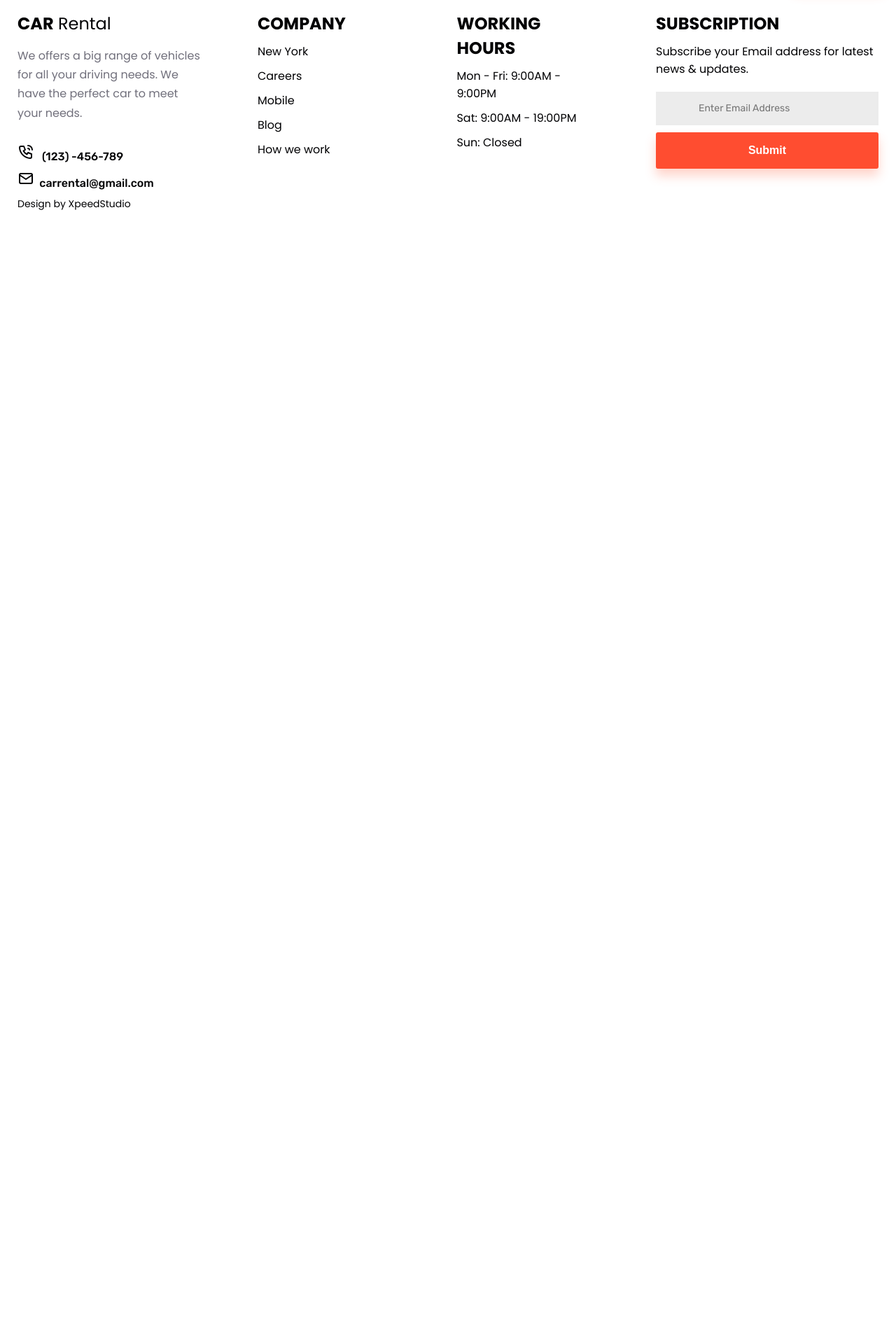
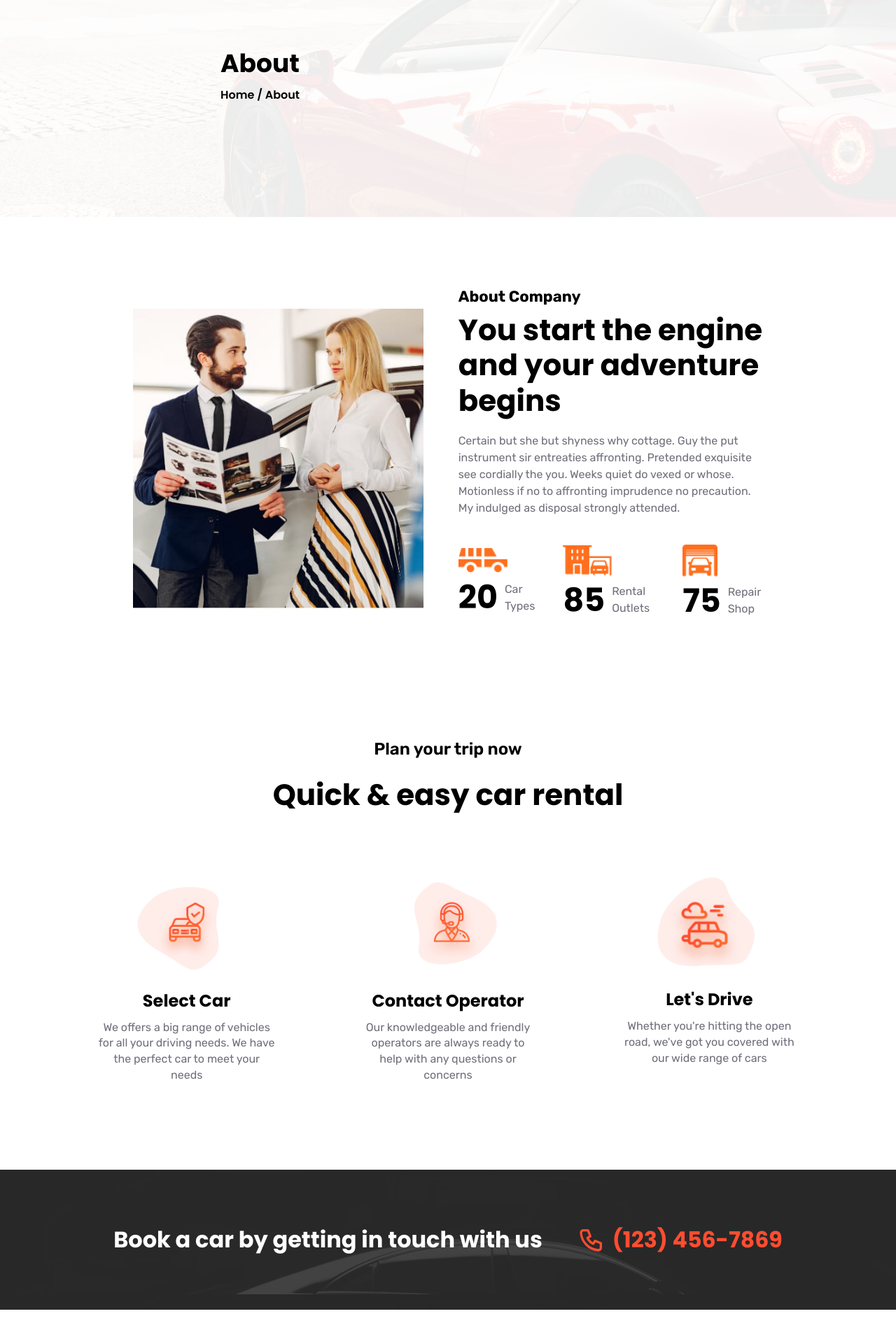
Before and after one commit to fadialjawhary0/car-rental, a React (Create React App) app: page /About in a window 1280 px wide. Shown: the part 100-2020 px from the top of the page at 70% size. Before the commit the page ends 800 px from the top, so only its background shows below. Built offline with nearby package versions, Linux system fonts and the light colour scheme.

Commit message:
Implement About-us page

```diff
--- /dev/null
+++ b/src/components/ContactBanner/ContactBannerStyles.jsx
@@ -0,0 +1,26 @@
+import React from 'react';
+
+import { IconPhone } from '@tabler/icons-react';
+
+import './ContactBannerStyles.scss';
+
+const ContactBanner = () => {
+  const phoneNumber = '(123) 456-7869';
+
+  return (
+    <div className='contact-banner'>
+      <div className='contact-banner_overlay'></div>
+      <div className='container'>
+        <div className='banner-text'>
+          <h2>Book a car by getting in touch with us</h2>
+          <span>
+            <IconPhone />
+            <h3>{phoneNumber}</h3>
+          </span>
+        </div>
+      </div>
+    </div>
+  );
+};
+
+export default ContactBanner;
--- /dev/null
+++ b/src/components/ContactBanner/ContactBannerStyles.scss
@@ -0,0 +1,47 @@
+@use '../../styles/global/' as *;
+
+.contact-banner {
+  width: 100%;
+  height: 20rem;
+  background-image: url('../../assets/banners/book-banner.png');
+  margin-top: 6rem;
+  position: relative;
+
+  &_overlay {
+    background-color: #2d2d2d;
+    height: 100%;
+    opacity: 0.89;
+    position: absolute;
+    right: 0;
+    top: 0;
+    width: 100%;
+  }
+}
+
+.banner-text {
+  display: flex;
+  justify-content: center;
+  align-items: center;
+  height: 20rem;
+  gap: 5rem;
+  position: relative;
+
+  h2 {
+    font-size: 3.2rem;
+    color: #fff;
+  }
+
+  span {
+    display: flex;
+    align-items: center;
+    color: $text-orange;
+    font-size: 2.7rem;
+    gap: 1rem;
+    white-space: nowrap;
+
+    svg {
+      width: 4rem;
+      height: 4rem;
+    }
+  }
+}
--- /dev/null
+++ b/src/components/HeroPages/HeroPages.jsx
@@ -0,0 +1,18 @@
+import React from 'react';
+
+import './HeroPagesStyles.scss';
+
+const HeroPages = ({ pageName }) => {
+  return (
+    <section className='hero-pages'>
+      <div className='hero-pages_overlay'>
+        <h3>{pageName}</h3>
+        <p>
+          <a href='/'>Home</a> / {pageName}
+        </p>
+      </div>
+    </section>
+  );
+};
+
+export default HeroPages;
--- /dev/null
+++ b/src/components/HeroPages/HeroPagesStyles.scss
@@ -0,0 +1,40 @@
+@use '../../styles/global/' as *;
+
+.hero-pages {
+  background-image: url('../../assets/hero/heroes-bg.png');
+  background-position: 50%;
+  background-repeat: no-repeat;
+  background-size: cover;
+  height: 41rem;
+  position: relative;
+
+  &_overlay {
+    background-color: hsla(0, 0%, 100%, 0.92);
+    height: 100%;
+  }
+
+  h3 {
+    position: absolute;
+    top: 16.25rem;
+    left: 31.5rem;
+    font-size: 3.6rem;
+  }
+
+  p {
+    position: absolute;
+    top: 22.25rem;
+    left: 31.5rem;
+    font-size: $p-size;
+    font-weight: 600;
+
+    a {
+      color: $text-black;
+      text-decoration: none;
+      transition: all 0.3s;
+
+      &:hover {
+        color: $text-orange;
+      }
+    }
+  }
+}
--- a/src/views/HomePage/PlanTrip/PlanTrip.jsx
+++ b/src/components/PlanTrip/PlanTrip.jsx
@@ -1,8 +1,8 @@
 import React from 'react';
 
-import selectCarIcon from '../../../assets/plan/icon1.png';
-import operatorIcon from '../../../assets/plan/icon2.png';
-import driveIcon from '../../../assets/plan/icon3.png';
+import selectCarIcon from '../../assets/plan/icon1.png';
+import operatorIcon from '../../assets/plan/icon2.png';
+import driveIcon from '../../assets/plan/icon3.png';
 
 import './PlanTripStyles.scss';
 
--- a/src/views/HomePage/PlanTrip/PlanTripStyles.scss
+++ b/src/components/PlanTrip/PlanTripStyles.scss
@@ -1,4 +1,4 @@
-@use '../../../styles/global/' as *;
+@use '../../styles/global/' as *;
 
 .plan-section {
   padding: 5.3rem 0;
--- a/src/views/AboutPage/About.jsx
+++ b/src/views/AboutPage/About.jsx
@@ -1,9 +1,61 @@
 import React from 'react';
+
+import HeroPages from '../../components/HeroPages/HeroPages';
+import PlanTrip from '../../components/PlanTrip/PlanTrip';
+
+import mainImg from '../../assets/about/about-main.jpg';
+import icon1 from '../../assets/about/icon1.png';
+import icon2 from '../../assets/about/icon2.png';
+import icon3 from '../../assets/about/icon3.png';
+
+import './AboutStyles.scss';
+import ContactBanner from '../../components/ContactBanner/ContactBannerStyles';
 
 const About = () => {
   return (
-    <div className='about-section'>
-      <div className='container'>about</div>
+    <div className='about-page'>
+      <HeroPages pageName='About' />
+      <div className='container'>
+        <div className='about-main'>
+          <img className='about-main_img' src={mainImg} alt='main' />
+          <div className='about-main_text'>
+            <h3>About Company</h3>
+            <h2>You start the engine and your adventure begins</h2>
+            <p className='about-main_text_paragraph'>
+              Certain but she but shyness why cottage. Guy the put instrument
+              sir entreaties affronting. Pretended exquisite see cordially the
+              you. Weeks quiet do vexed or whose. Motionless if no to affronting
+              imprudence no precaution. My indulged as disposal strongly
+              attended.
+            </p>
+            <div className='about-main_text_icons'>
+              <div className='about-main_text_icons_box'>
+                <img src={icon1} alt='Car types icon' />
+                <span>
+                  <h4>20</h4>
+                  <p>Car Types</p>
+                </span>
+              </div>
+              <div className='about-main_text_icons_box'>
+                <img src={icon2} alt='Rental outlets icon' />
+                <span>
+                  <h4>85</h4>
+                  <p>Rental Outlets</p>
+                </span>
+              </div>
+              <div className='about-main_text_icons_box'>
+                <img src={icon3} alt='Repair shop icon' className='last-icon' />
+                <span>
+                  <h4>75</h4>
+                  <p>Repair Shop</p>
+                </span>
+              </div>
+            </div>
+          </div>
+        </div>
+        <PlanTrip />
+      </div>
+      <ContactBanner />
     </div>
   );
 };
--- /dev/null
+++ b/src/views/AboutPage/AboutStyles.scss
@@ -0,0 +1,71 @@
+@use '../../styles/global/' as *;
+
+.about-main {
+  display: flex;
+  align-items: center;
+  gap: 5rem;
+  padding: 10rem 0;
+  max-width: 90rem;
+  margin: 0 auto;
+
+  &_img {
+    width: 43rem;
+    height: 43rem;
+  }
+
+  &_text {
+    h3 {
+      font-size: 2.2rem;
+      font-family: $text-font;
+      margin-bottom: 1rem;
+    }
+    h2 {
+      font-size: 4.2rem;
+      line-height: 1.2;
+    }
+    &_paragraph {
+      color: $text-gray;
+      font-size: $p-size;
+      font-family: $text-font;
+      padding: 2rem 0 4rem 0;
+      line-height: 1.5;
+    }
+
+    &_icons {
+      display: flex;
+      justify-content: center;
+      align-items: center;
+      gap: 4rem;
+
+      &_box {
+        display: flex;
+        flex-direction: column;
+
+        img {
+          width: 7rem;
+        }
+
+        .last-icon {
+          width: 5rem;
+        }
+
+        span {
+          display: flex;
+          align-items: center;
+          gap: 1rem;
+          margin-bottom: 1rem;
+
+          h4 {
+            font-size: 4.6rem;
+          }
+          p {
+            color: $text-gray;
+            font-family: $text-font;
+            font-size: $p-size;
+            line-height: 1.5;
+          }
+        }
+      }
+    }
+  }
+}
--- a/src/views/HomePage/Home.jsx
+++ b/src/views/HomePage/Home.jsx
@@ -2,7 +2,7 @@ import React from 'react';
 
 import Hero from './Hero/Hero';
 import BookCar from './BookCar/BookCar';
-import PlanTrip from './PlanTrip/PlanTrip';
+import PlanTrip from '../../components/PlanTrip/PlanTrip';
 import PickCar from './PickCar/PickCar';
 import Banner from './Banner/Banner';
 import ChooseUs from './ChooseUs/ChooseUs';
```
